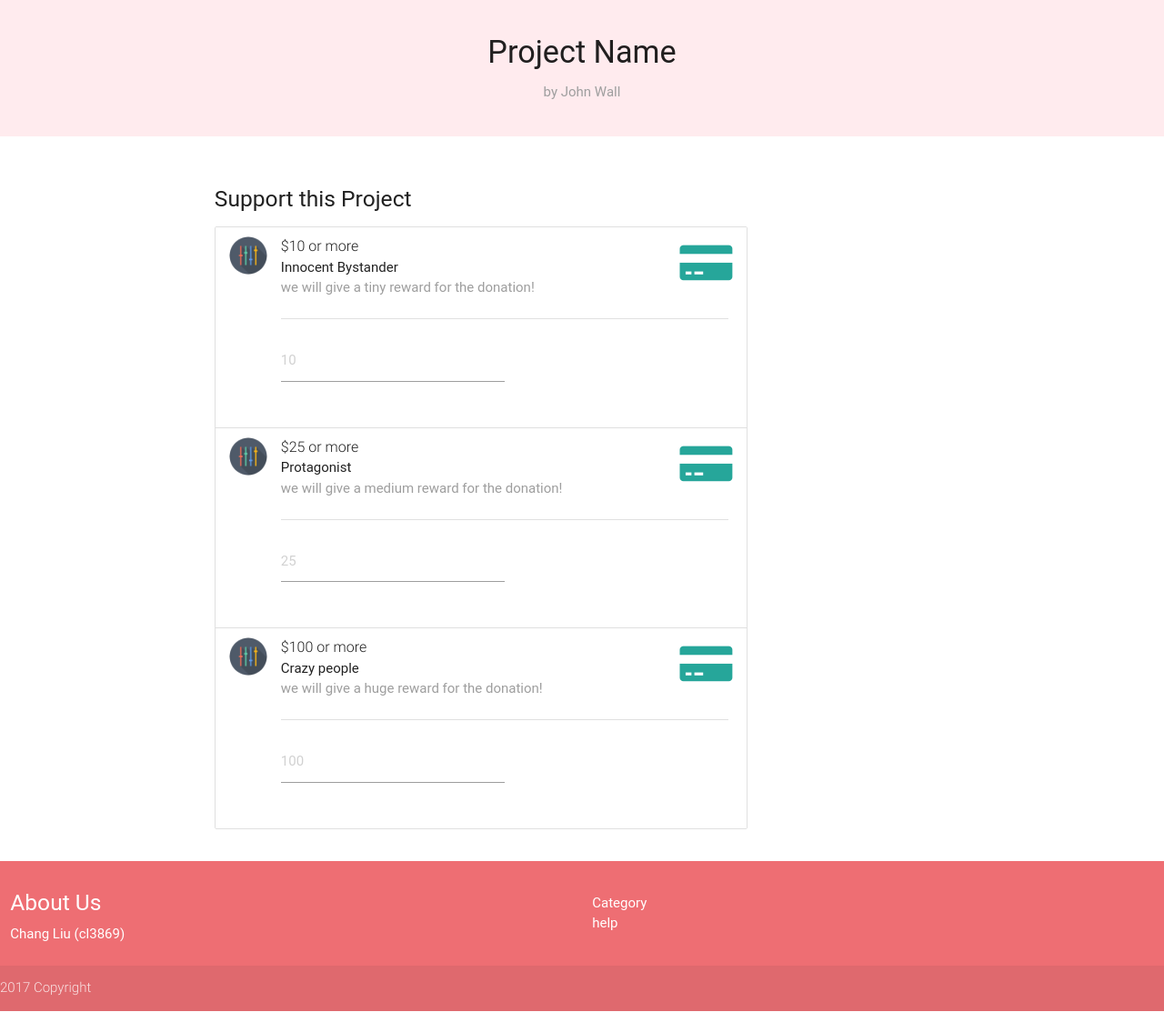
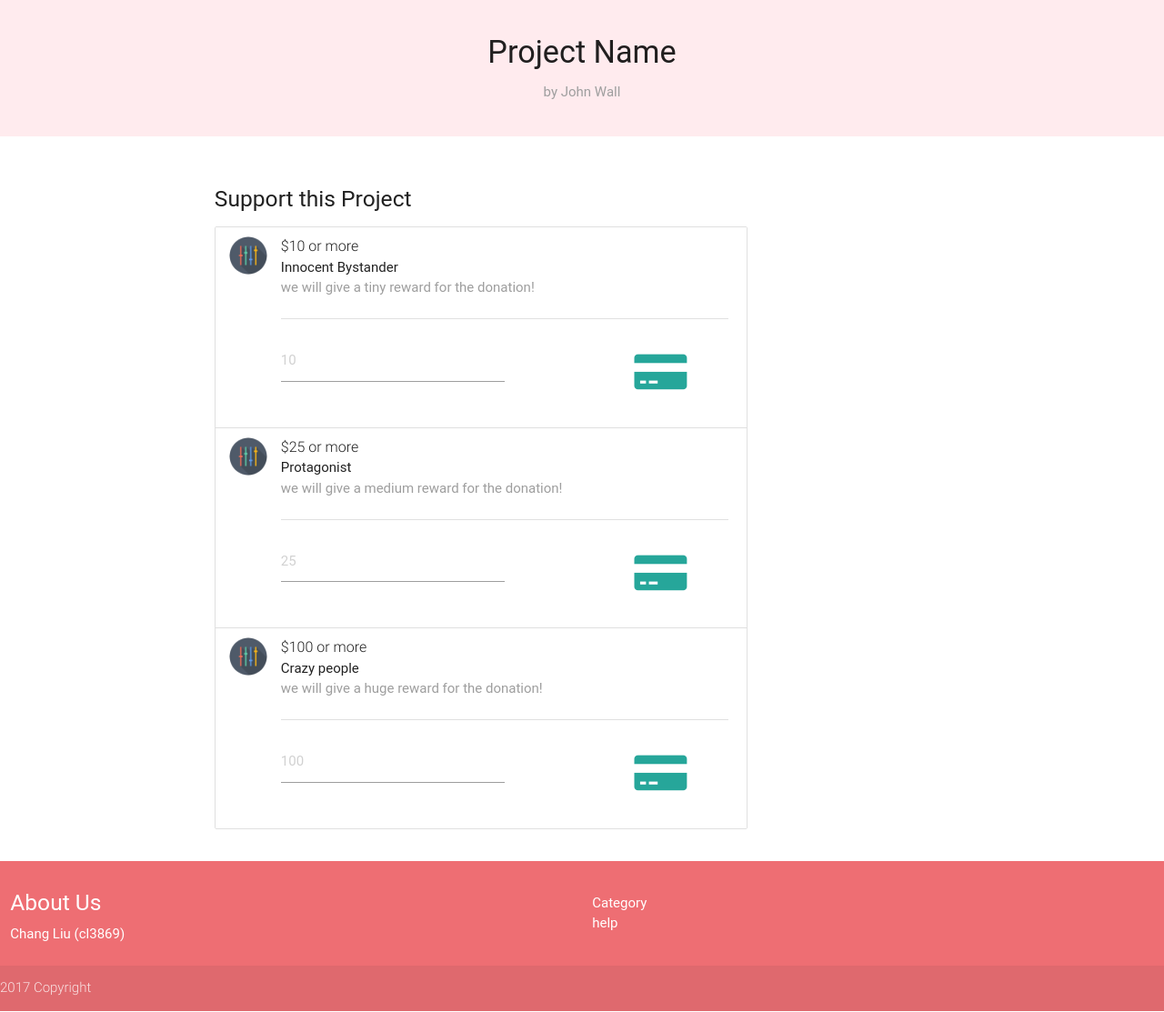
Before and after one commit to liuchang0920/dbproject, a Django app: page /kickstar/backproject in a window 1280 px wide. Shown: the part 146-1259 px from the top of the page at 91% size. Run offline with Django 3.2, Linux system fonts and the light colour scheme; some libraries are stand-ins or nearby versions; some web fonts are replaced.

Commit message:
modify pledge page

```diff
--- a/DBProject/kickstar/templates/kickstar/backproject.html
+++ b/DBProject/kickstar/templates/kickstar/backproject.html
@@ -33,7 +33,7 @@
                 <br>
                 <form class="row">
                     <input type="text" class="input-field col m6" placeholder="10" size="50">
-                    <a href="#!" class="secondary-content"><i class="fa fa-credit-card-alt fa-3x"></i></a>
+                    <a href="#!" class="secondary-content" style="margin-top: 120px; margin-right: 50px"><i class="fa fa-credit-card-alt fa-3x"></i></a>
                 </form>
             </li>
             <li class="collection-item avatar" >
@@ -47,7 +47,7 @@
                 <br>
                 <form class="row">
                     <input type="text" class="input-field col m6" placeholder="25" size="50">
-                    <a href="#!" class="secondary-content"><i class="fa fa-credit-card-alt fa-3x"></i></a>
+                    <a href="#!" class="secondary-content" style="margin-top: 120px; margin-right: 50px"><i class="fa fa-credit-card-alt fa-3x"></i></a>
                 </form>
 
             </li>
@@ -62,7 +62,7 @@
                 <br>
                 <form class="row">
                     <input type="text" class="input-field col m6" placeholder="100" size="50">
-                    <a href="#!" class="secondary-content"  alt="pledge this project"><i class="fa fa-credit-card-alt fa-3x"  alt="pledge this project"></i></a>
+                    <a href="#!" class="secondary-content" style="margin-top: 120px; margin-right: 50px"><i class="fa fa-credit-card-alt fa-3x"  alt="pledge this project"></i></a>
                 </form>
             </li>
           </ul>
```
